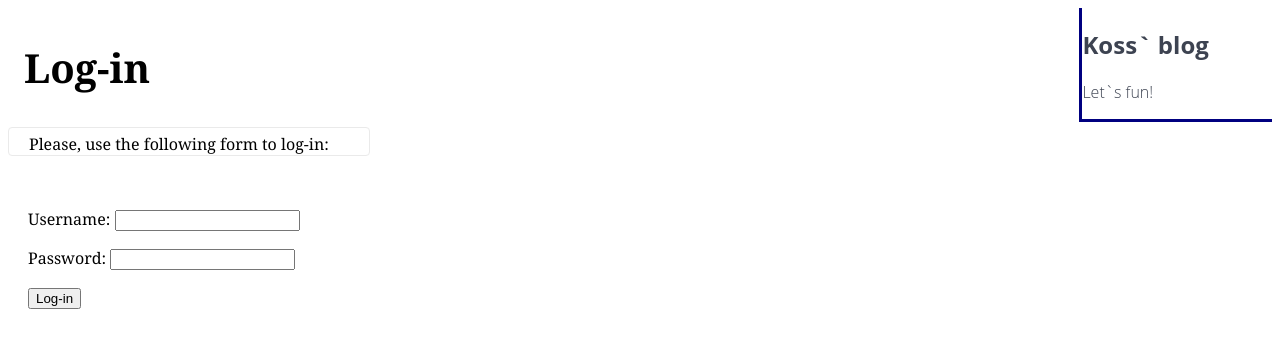
After one commit to Nivelyr/my_blog, a Django app: page /blog/login/ in a window 1280 px wide. The commit adds this page. Shown: the top 348 px of the page. Run offline with Django 3.2, Linux system fonts and the light colour scheme.

Commit message:
Add login functionality

```diff
--- a/blog/forms.py
+++ b/blog/forms.py
@@ -13,3 +13,7 @@ class CommentForm(forms.ModelForm):
     class Meta:
         model = Comment
         fields = ('name', 'email', 'body')
+
+class LoginForm(forms.Form):
+    username = forms.CharField()
+    password = forms.CharField(widget=forms.PasswordInput)
--- a/blog/static/blog/style.css
+++ b/blog/static/blog/style.css
@@ -50,3 +50,77 @@ body {
     font-family: 'Franklin Gothic Medium', 'Arial Narrow', Arial, sans-serif;
     font-size: 27px;
 }
+
+/* LOGIN FORM */
+
+body.login {
+    background: #f8f8f8;
+}
+
+.login#h1 {
+    font-size: 40px;
+    height: auto;
+    padding: 5px 16px;
+}
+
+.login #header h1 a {
+    color: #fff;
+}
+
+.login#content {
+    padding: 20px 20px 0;
+}
+p.login {
+    background: #fff;
+    padding: 5px 20px 0;
+    border: 1px solid #eaeaea;
+    border-radius: 4px;
+    width: 20em;
+    margin: 10px left;
+}
+
+.login #content-main {
+    width: 100%;
+}
+
+.login .form-row {
+    padding: 4px 0;
+    float: left;
+    width: 100%;
+    border-bottom: none;
+}
+
+.login .form-row label {
+    padding-right: 0.5em;
+    line-height: 2em;
+    font-size: 1em;
+    clear: both;
+    color: #333;
+}
+
+.login .form-row #id_username, .login .form-row #id_password {
+    clear: both;
+    padding: 8px;
+    width: 100%;
+    -webkit-box-sizing: border-box;
+       -moz-box-sizing: border-box;
+            box-sizing: border-box;
+}
+
+.login span.help {
+    font-size: 10px;
+    display: block;
+}
+
+.login .submit-row {
+    clear: both;
+    padding: 1em 0 0 9.4em;
+    margin: 0;
+    border: none;
+    background: none;
+    text-align: left;
+}
+
+.login .password-reset-link {
+    text-align: center;
+}
--- a/blog/templates/blog/base.html
+++ b/blog/templates/blog/base.html
@@ -6,6 +6,7 @@
     <link rel="stylesheet" type="text/css" href="{% static 'blog/style.css' %}" />
 </head>
 <body>
+
     <div id="content">
         {% block content %}
         {% endblock %}
--- /dev/null
+++ b/blog/templates/blog/login.html
@@ -0,0 +1,11 @@
+{% extends "blog/base.html" %}
+{% block title %}Log-in{% endblock %}
+{% block content %}
+    <h1 class='login' id="h1">Log-in</h1>
+    <p class='login'>Please, use the following form to log-in:</p>
+    <form class='login' id = 'content' action="." method="post">
+        {{ form.as_p }}
+        {% csrf_token %}
+        <p><input type="submit" value="Log-in"></p>
+    </form>
+{% endblock %}
--- a/blog/urls.py
+++ b/blog/urls.py
@@ -7,4 +7,9 @@ urlpatterns = [
     url(r'^(?P<year>\d{4})/(?P<month>\d{2})/(?P<day>\d{2})/(?P<post>[-\w]+)/$',
         views.post_detail, name='post_detail'),
     url(r'^(?P<post_id>\d+)/share/$', views.post_share, name='post_share'),
+    url(r'^login/$', views.user_login, name='login'),
+    #url(r'^login/$', 'django.contrib.auth.views.login', name='login'),
+    #url(r'^logout/$', 'django.contrib.auth.views.logout', name='logout'),
+    #url(r'^logout-then-login/$', 'django.contrib.auth.views.logout_then_login', name='logout_then_login'),
+    #url(r'^$', views.dashboard, name='dashboard'),
 ]
--- a/blog/views.py
+++ b/blog/views.py
@@ -4,6 +4,33 @@ from django.core.paginator import Paginator, EmptyPage, PageNotAnInteger
 from django.views.generic import ListView
 from .forms import EmailPostForm, CommentForm
 from django.core.mail import send_mail
+from django.http import HttpResponse
+from django.contrib.auth import authenticate, login
+from .forms import LoginForm
+from django.contrib.auth.decorators import login_required
+
+"""
+@login_required
+def dashboard(request):
+    return render(request, 'blog/dashboard.html', {'section': 'dashboard'})
+"""
+def user_login(request):
+    if request.method == 'POST':
+        form = LoginForm(request.POST)
+        if form.is_valid():
+            cd = form.cleaned_data
+            user = authenticate(username=cd['username'], password=cd['password'])
+            if user is not None:
+                if user.is_active:
+                    login(request, user)
+                    return HttpResponse('Authenticated ''successfully')
+                else:
+                    return HttpResponse('Disabled account')
+            else:
+                return HttpResponse('Invalid login')
+    else:
+        form = LoginForm()
+    return render(request, 'blog/login.html', {'form': form})
 
 
 def post_share(request, post_id):
--- a/my_blog/settings.py
+++ b/my_blog/settings.py
@@ -11,6 +11,7 @@ https://docs.djangoproject.com/en/1.9/ref/settings/
 """
 
 import os
+from django.core.urlresolvers import reverse_lazy
 
 # Build paths inside the project like this: os.path.join(BASE_DIR, ...)
 BASE_DIR = os.path.dirname(os.path.dirname(os.path.abspath(__file__)))
@@ -27,6 +28,9 @@ DEBUG = True
 
 ALLOWED_HOSTS = []
 
+#login definition
+#LOGIN_REDIRECT_URL = reverse_lazy('dashboard')
+#LOGOUT_URL = reverse_lazy('logout')
 
 # Application definition
 
```
Also changed, not shown: blog/static/blog/login.css (added, +78 -0 lines), db.sqlite3, 9 other files.
